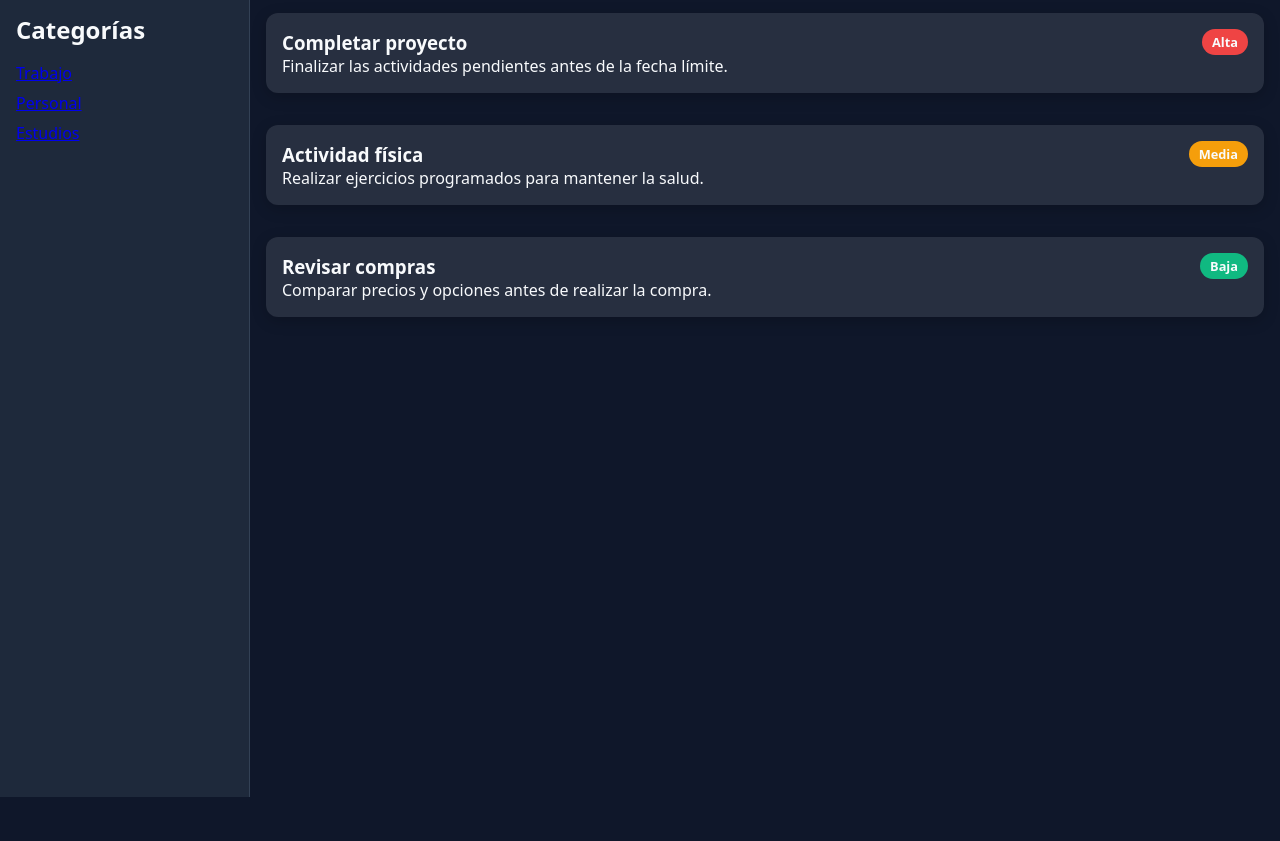
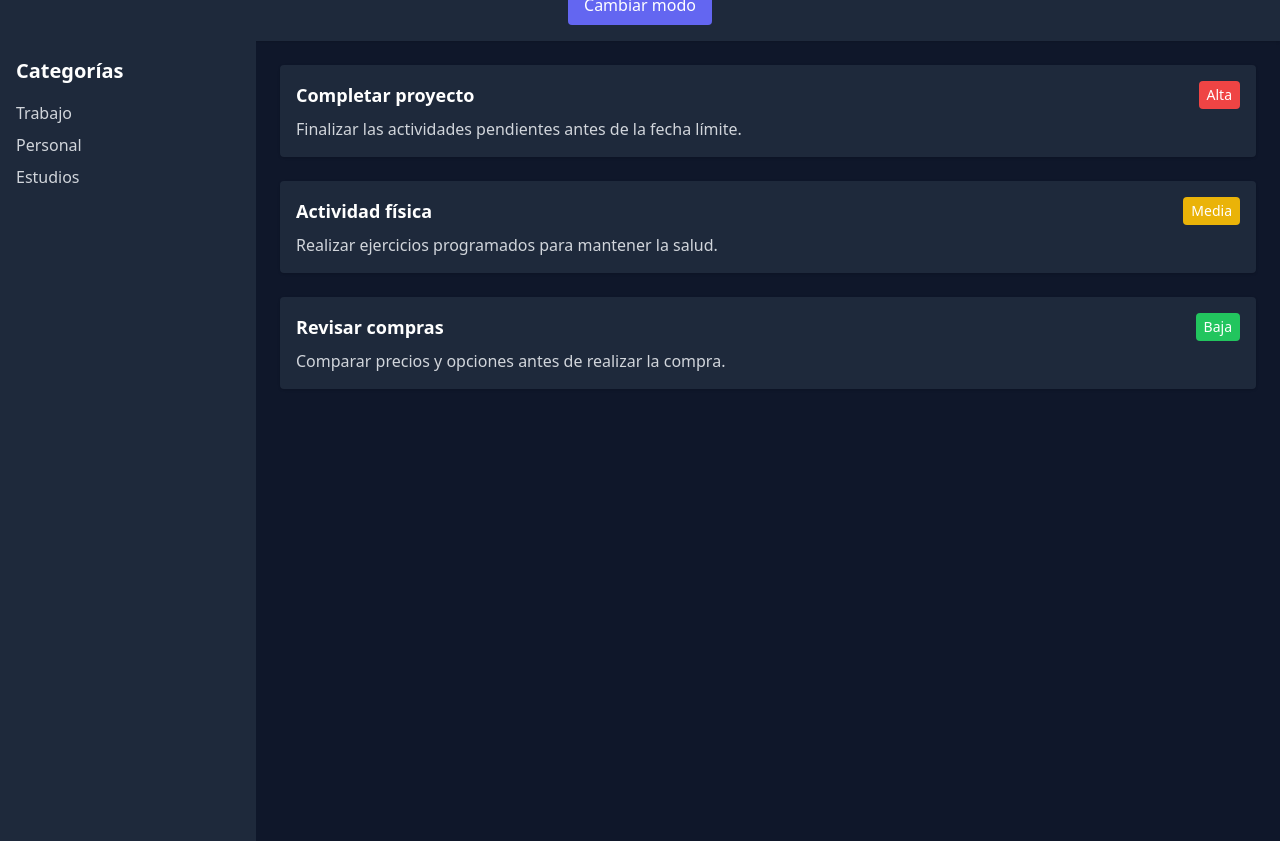
Before and after one commit to KikoLista7/taskflow-project, a website: page taskflow-tarea1/index.html in a window 1280 px wide. Shown: the part 79-920 px from the top of the page. Before the commit the page ends 876 px from the top, so only its background shows below. Drawn offline with nearby package versions, Linux system fonts and the light colour scheme.

Commit message:
Tailwind + dark mode

```diff
--- a/taskflow-tarea1/index.html
+++ b/taskflow-tarea1/index.html
@@ -2,56 +2,112 @@
 <html lang="es">
 <head>
 <meta charset="UTF-8">
-  <title>TaskFlow UI</title>
-  <link rel="stylesheet" href="style.css">
 <meta name="viewport" content="width=device-width, initial-scale=1.0">
+
+<title>Mis tareas</title>
+
+<script src="https://cdn.tailwindcss.com"></script>
+
+<script>
+tailwind.config = {
+  darkMode: 'class'
+}
+</script>
+
 </head>
-<body>
 
-  <header>
-    <h1>TaskFlow</h1>
+<body class="bg-slate-900 text-white dark:bg-white dark:text-black transition-colors duration-300">
+
+<header class="bg-slate-800 dark:bg-gray-200 p-4 text-center shadow">
+<h1 class="text-3xl font-bold">Mis tareas</h1>
+
+<button onclick="toggleDark()" class="mt-3 px-4 py-2 bg-indigo-500 hover:bg-indigo-600 rounded transition">
+Cambiar modo
+</button>
+
 </header>
 
-  <main>
+<main class="flex min-h-screen">
 
-    <aside class="sidebar">
-      <h2>Categorías</h2>
-      <ul>
-        <li><a href="#">Trabajo</a></li>
-        <li><a href="#">Personal</a></li>
-        <li><a href="#">Estudios</a></li>
+<aside class="w-64 bg-slate-800 dark:bg-gray-100 p-4">
+
+<h2 class="text-xl font-semibold mb-4">Categorías</h2>
+
+<ul class="space-y-2 text-gray-300 dark:text-gray-700">
+
+<li class="hover:text-white cursor-pointer">Trabajo</li>
+<li class="hover:text-white cursor-pointer">Personal</li>
+<li class="hover:text-white cursor-pointer">Estudios</li>
+
 </ul>
+
 </aside>
 
-    <section class="tasks">
+<section class="flex-1 p-6 space-y-6">
 
-      <div class="task-card high">
-        <div class="task-header">
-          <h3>Completar proyecto</h3>
-          <span class="badge">Alta</span>
-        </div>
-        <p>Finalizar las actividades pendientes antes de la fecha límite.</p>
+<div class="bg-slate-800 dark:bg-gray-200 p-4 rounded shadow hover:scale-105 transition">
+
+<div class="flex justify-between items-center">
+
+<h3 class="font-bold text-lg">Completar proyecto</h3>
+
+<span class="bg-red-500 text-white px-2 py-1 rounded text-sm">Alta</span>
+
 </div>
 
-      <div class="task-card medium">
-        <div class="task-header">
-          <h3>Actividad física</h3>
-          <span class="badge">Media</span>
-        </div>
-        <p>Realizar ejercicios programados para mantener la salud.</p>
+<p class="text-gray-300 dark:text-gray-700 mt-2">
+Finalizar las actividades pendientes antes de la fecha límite.
+</p>
+
 </div>
 
-      <div class="task-card low">
-        <div class="task-header">
-          <h3>Revisar compras</h3>
-          <span class="badge">Baja</span>
+
+<div class="bg-slate-800 dark:bg-gray-200 p-4 rounded shadow hover:scale-105 transition">
+
+<div class="flex justify-between items-center">
+
+<h3 class="font-bold text-lg">Actividad física</h3>
+
+<span class="bg-yellow-500 text-white px-2 py-1 rounded text-sm">Media</span>
+
 </div>
-        <p>Comparar precios y opciones antes de realizar la compra.</p>
+
+<p class="text-gray-300 dark:text-gray-700 mt-2">
+Realizar ejercicios programados para mantener la salud.
+</p>
+
+</div>
+
+
+<div class="bg-slate-800 dark:bg-gray-200 p-4 rounded shadow hover:scale-105 transition">
+
+<div class="flex justify-between items-center">
+
+<h3 class="font-bold text-lg">Revisar compras</h3>
+
+<span class="bg-green-500 text-white px-2 py-1 rounded text-sm">Baja</span>
+
+</div>
+
+<p class="text-gray-300 dark:text-gray-700 mt-2">
+Comparar precios y opciones antes de realizar la compra.
+</p>
+
 </div>
 
 </section>
 
 </main>
 
+<script>
+
+function toggleDark(){
+
+document.documentElement.classList.toggle("dark")
+
+}
+
+</script>
+
 </body>
 </html>
```
Also changed, not shown: package.json (added, +21 -0 lines), tailwind.config.js (added). Lines whose indentation alone changed are shown as unchanged.
